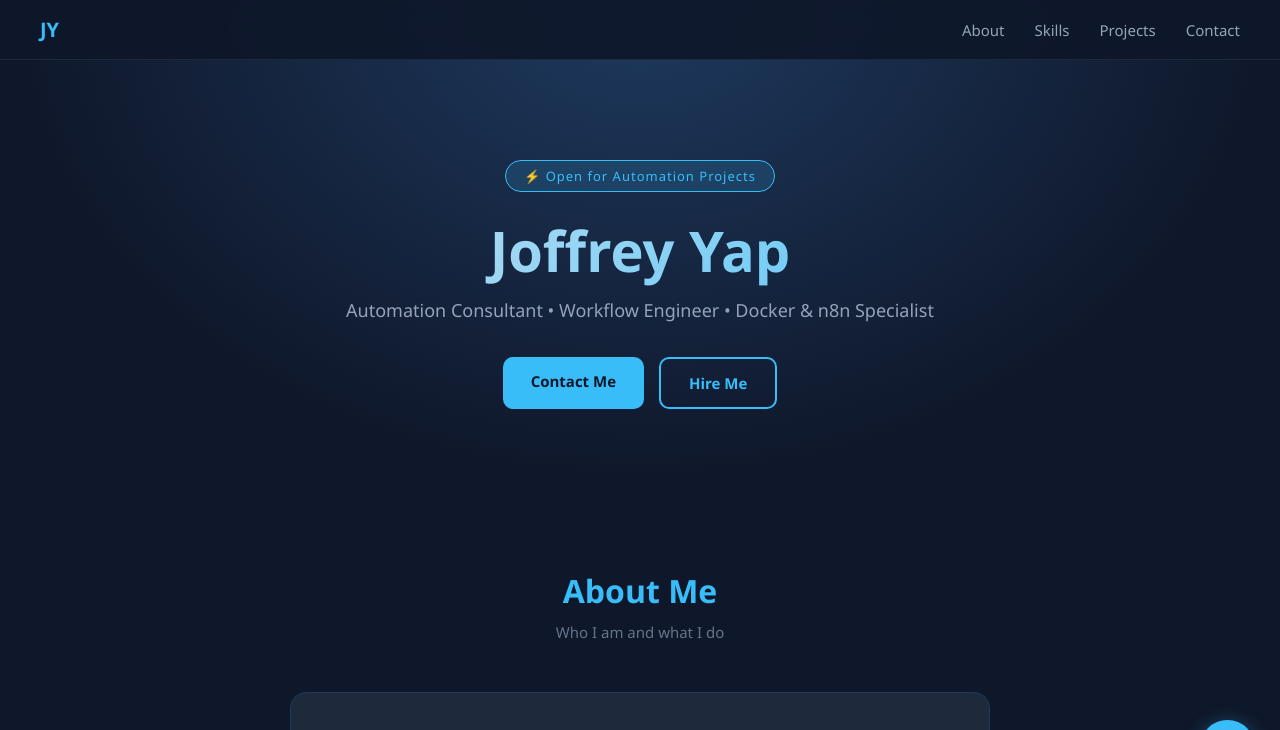
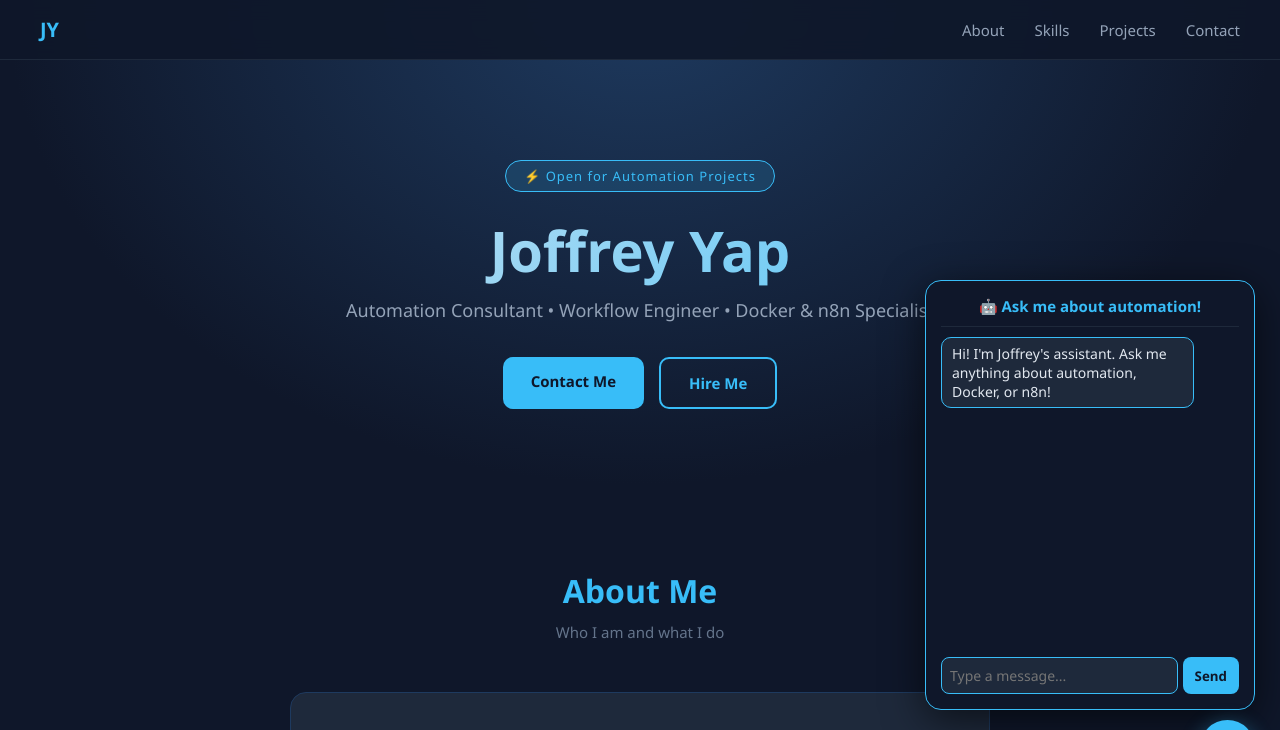
Before and after one commit to yapjoffrey-sys/joffreyyap.github.io, a plain HTML site: page index.html in a window 1280 px wide. Both pictures are taken after a click on the element 1227 px from the left and 747 px from the top of the page. Shown: the top 730 px of the page. Drawn offline with Linux system fonts and the light colour scheme.

Commit message:
Fix chatbot JS syntax error - escape newlines in reply strings

```diff
--- a/index.html
+++ b/index.html
@@ -501,80 +501,76 @@
 
   <script>
         function toggleChat() {
-      const box = document.getElementById('chatbox');
+          var box = document.getElementById('chatbox');
           box.classList.toggle('open');
         }
 
-    const responses = [
+        var responses = [
           {
-        keywords: ['hello', 'hi', 'hey', 'kumusta', 'good', 'morn', 'afternoon', 'evening'],
-        reply: "Hi! I'm Joffrey's virtual assistant. Ask me about his skills, projects, or how to hire him! 👋"
+            keywords: ['hello', 'hi', 'hey', 'kumusta', 'good morning', 'good afternoon'],
+            reply: "Hi! I am Joffrey's virtual assistant. Ask me about his skills, projects, or how to hire him! "
           },
           {
             keywords: ['skill', 'skills', 'tech', 'technology', 'stack', 'tools', 'use', 'know'],
-        reply: "Joffrey specializes in: ⚙️ Docker Production Deployment, 🔄 n8n Workflow Automation, 🖥️ Ubuntu Server Configuration, 📝 Windows PowerShell Scripting, and 🔒 Secure Device Provisioning."
+            reply: "Joffrey specializes in: Docker Production Deployment, n8n Workflow Automation, Ubuntu Server Configuration, Windows PowerShell Scripting, and Secure Device Provisioning."
           },
           {
             keywords: ['docker', 'container', 'deployment', 'deploy'],
-        reply: "Joffrey is experienced in Docker production deployments — setting up containers, docker-compose, networking, volumes, and secure server configurations. 🐳"
+            reply: "Joffrey is experienced in Docker production deployments — setting up containers, docker-compose, networking, volumes, and secure server configurations."
           },
           {
             keywords: ['n8n', 'workflow', 'automation', 'automate', 'bot'],
-        reply: "Joffrey builds powerful automation workflows using n8n — from Gmail auto-responses to complex multi-step business automations. 🔄"
+            reply: "Joffrey builds powerful automation workflows using n8n — from Gmail auto-responses to complex multi-step business automations."
           },
           {
             keywords: ['project', 'projects', 'built', 'work', 'portfolio', 'example'],
-        reply: "Here are Joffrey's featured projects:
-📧 Automated Gmail Response System (n8n)
-🔒 Secure Remote Device Setup SOP
-📝 Windows Update Control Script"
+            reply: "Joffrey's featured projects: 1) Automated Gmail Response System (n8n), 2) Secure Remote Device Setup SOP, 3) Windows Update Control Script."
           },
           {
             keywords: ['hire', 'price', 'cost', 'rate', 'fee', 'quote', 'available', 'freelance', 'service'],
-        reply: "Joffrey is open for freelance automation projects! 🚀 Send him an email at yapjoffrey@gmail.com or click the 'Hire Me' button at the top to get started."
+            reply: "Joffrey is open for freelance automation projects! Send him an email at yapjoffrey@gmail.com or click the Hire Me button at the top to get started."
           },
           {
             keywords: ['contact', 'reach', 'email', 'message', 'connect', 'linkedin', 'facebook'],
-        reply: "You can reach Joffrey through:
-📧 yapjoffrey@gmail.com
-💼 linkedin.com/in/joffrey-yap-0a78a62b1/
-📘 facebook.com/joffrey.yap"
+            reply: "You can reach Joffrey through: Email: yapjoffrey@gmail.com | LinkedIn: linkedin.com/in/joffrey-yap-0a78a62b1/ | Facebook: facebook.com/joffrey.yap"
           },
           {
             keywords: ['ubuntu', 'linux', 'server', 'vps', 'cloud'],
-        reply: "Joffrey configures Ubuntu servers for production use — setting up firewalls, SSH hardening, reverse proxies (Nginx), SSL certificates, and more. 🖥️"
+            reply: "Joffrey configures Ubuntu servers for production use — firewalls, SSH hardening, reverse proxies (Nginx), SSL certificates, and more."
           },
           {
             keywords: ['powershell', 'windows', 'script', 'scripting', 'microsoft'],
-        reply: "Joffrey writes PowerShell scripts for Windows automation — including update management, user provisioning, and system monitoring. 💻"
+            reply: "Joffrey writes PowerShell scripts for Windows automation — update management, user provisioning, and system monitoring."
           },
           {
             keywords: ['who', 'about', 'joffrey', 'yourself', 'background', 'experience'],
-        reply: "Joffrey Yap is an Automation Consultant & Workflow Engineer based in the Philippines. He helps businesses automate workflows and optimize IT systems using Docker, n8n, and more. 🌟"
+            reply: "Joffrey Yap is an Automation Consultant and Workflow Engineer based in the Philippines. He helps businesses automate workflows and optimize IT systems using Docker, n8n, and more."
           },
           {
             keywords: ['thank', 'thanks', 'salamat', 'ty'],
-        reply: "You're welcome! Feel free to ask anything else or reach out to Joffrey directly. 😊"
-      },
+            reply: "You are welcome! Feel free to ask anything else or reach out to Joffrey directly."
+          }
         ];
 
         function getBotReply(message) {
-      const lower = message.toLowerCase();
-      for (const item of responses) {
-        if (item.keywords.some(k => lower.includes(k))) {
+          var lower = message.toLowerCase();
+          for (var i = 0; i < responses.length; i++) {
+            var item = responses[i];
+            for (var j = 0; j < item.keywords.length; j++) {
+              if (lower.indexOf(item.keywords[j]) !== -1) {
                 return item.reply;
               }
             }
-      return "I'm not sure about that, but you can email Joffrey directly at yapjoffrey@gmail.com for more info! 📧";
+          }
+          return "I am not sure about that, but you can email Joffrey directly at yapjoffrey@gmail.com for more info!";
         }
 
         function sendMessage() {
-      const input = document.getElementById('userMessage');
-      const message = input.value.trim();
+          var input = document.getElementById('userMessage');
+          var message = input.value.trim();
           if (!message) return;
 
-      const messagesDiv = document.getElementById('messages');
-
+          var messagesDiv = document.getElementById('messages');
           messagesDiv.innerHTML += '<div class="user-msg"><span>' + message + '</span></div>';
           input.value = '';
           messagesDiv.scrollTop = messagesDiv.scrollHeight;
@@ -582,13 +578,11 @@
           messagesDiv.innerHTML += '<div class="bot-msg" id="typing"><span>Typing...</span></div>';
           messagesDiv.scrollTop = messagesDiv.scrollHeight;
 
-      setTimeout(() => {
-        const typing = document.getElementById('typing');
+          setTimeout(function() {
+            var typing = document.getElementById('typing');
             if (typing) typing.remove();
-        const reply = getBotReply(message);
-        const formatted = reply.replace(/
-/g, '<br>');
-        messagesDiv.innerHTML += '<div class="bot-msg"><span>' + formatted + '</span></div>';
+            var reply = getBotReply(message);
+            messagesDiv.innerHTML += '<div class="bot-msg"><span>' + reply + '</span></div>';
             messagesDiv.scrollTop = messagesDiv.scrollHeight;
           }, 700);
         }
```
Lines whose indentation alone changed are shown as unchanged.
